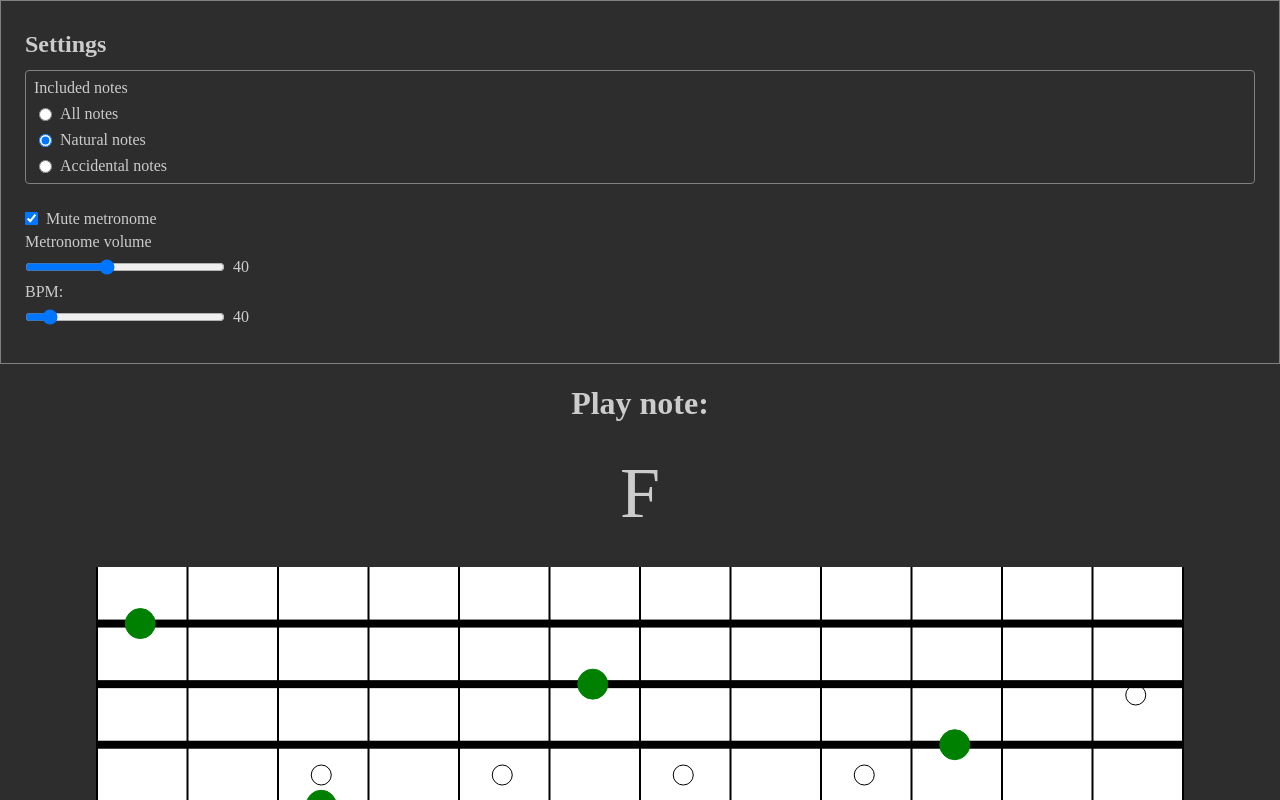
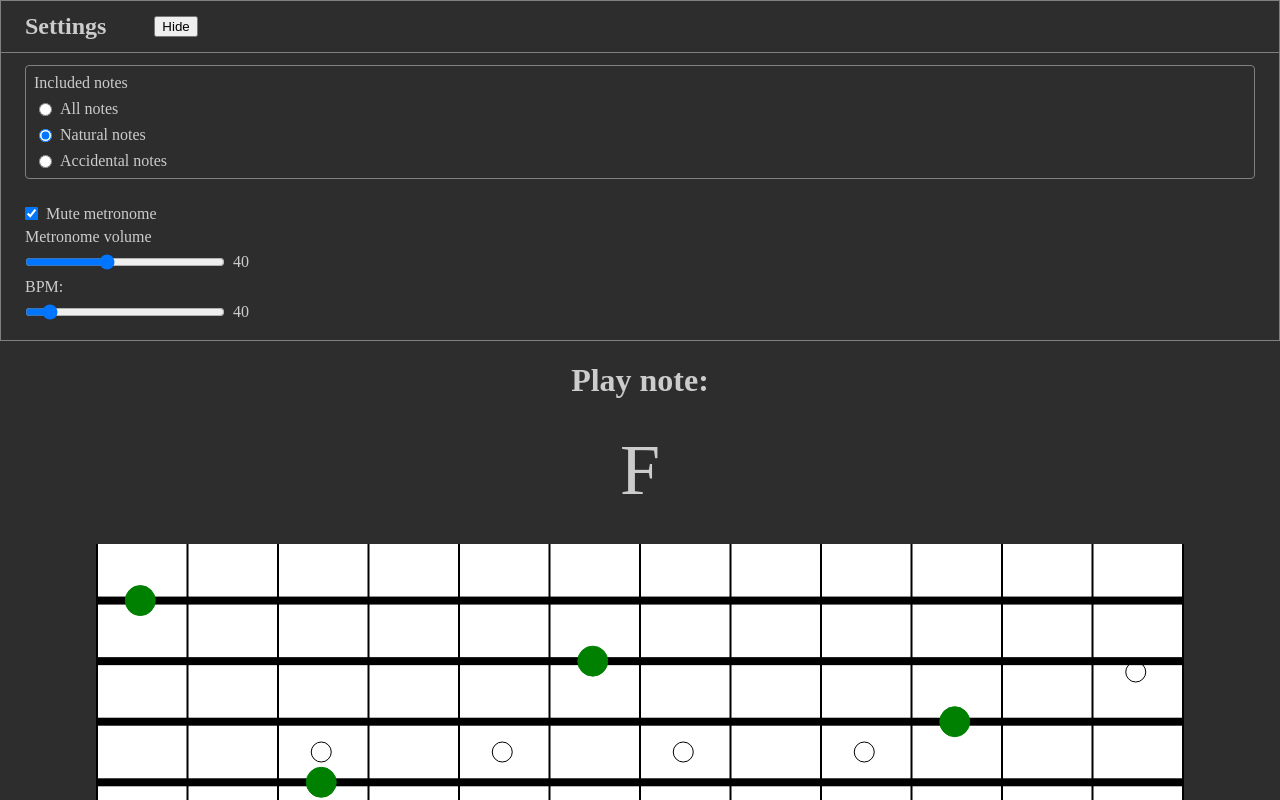
Before and after one commit to tonyanziano/learn-your-fretboard, a React app: page / in a window 1280 px wide. Shown: the top 800 px of the page. Built offline with nearby package versions, Linux system fonts and the light colour scheme.

Commit message:
Made settings pane collapsible

```diff
--- a/src/components/settings/NoteSettings.tsx
+++ b/src/components/settings/NoteSettings.tsx
@@ -70,6 +70,7 @@ export const NoteSettings: React.FC = () => {
   }, []);
 
   return (
+    // TODO: Could turn the <div><label>{children}</label></div> pattern into a React component for other settings groups
     <div aria-labelledby={radioGroupId} css={radioGroupStyle}>
       <label id={radioGroupId}>Included notes</label>
       {radioOptions.map(option => {
--- a/src/components/settings/Settings.tsx
+++ b/src/components/settings/Settings.tsx
@@ -1,29 +1,68 @@
-import React from 'react';
+import React, { useCallback } from 'react';
 import { BPMSlider } from './BPMSlider';
 import { AudioSettings } from './AudioSettings';
 /** @jsx jsx **/
 import { css } from '@emotion/react';
 import { NoteSettings } from './NoteSettings';
+import { useDispatch, useSelector } from 'react-redux';
+import { selectSettingsExpanded } from '../../state/selectors/settings';
+import { toggleSettingsExpanded } from '../../state/slices/settings';
 
 const style = css({
   display: 'flex',
   flexFlow: 'column nowrap',
-  padding: '30px 24px',
+  padding: '0',
   border: '1px solid gray',
 });
 
 const headerStyle = css({
+  display: 'flex',
+  flexFlow: 'row nowrap',
+  alignItems: 'center',
+  padding: '12px 24px',
+  borderBottom: '1px solid gray',
+});
+
+const headerTextStyle = css({
   margin: 0,
-  marginBottom: 12,
+});
+
+const expandButton = css({
+  marginLeft: 48,
+});
+
+const contentStyle = css({
+  padding: '12px 24px',
 });
 
 export const Settings: React.FC = () => {
+  // TODO: Save settings in local storage so that they persist between sessions
+  const expanded = useSelector(selectSettingsExpanded);
+  const dispatch = useDispatch();
+
+  const onExpandButtonClick = useCallback(() => {
+    dispatch(toggleSettingsExpanded());
+  }, []);
+
   return (
     <section css={style}>
-      <h2 css={headerStyle}>Settings</h2>
-      <NoteSettings />
-      <AudioSettings />
-      <BPMSlider />
+      <div css={headerStyle}>
+        <h2 css={headerTextStyle}>Settings</h2>
+        <button
+          css={expandButton}
+          onClick={onExpandButtonClick}
+          type={'button'}
+        >
+          {expanded ? 'Hide' : 'Show'}
+        </button>
+      </div>
+      {expanded ? (
+        <div css={contentStyle}>
+          <NoteSettings />
+          <AudioSettings />
+          <BPMSlider />
+        </div>
+      ) : null}
     </section>
   );
 };
--- a/src/state/selectors/settings.ts
+++ b/src/state/selectors/settings.ts
@@ -7,3 +7,8 @@ export const selectIncludedNotes = createSelector(
   selectSettingsState,
   state => state.includedNotes
 );
+
+export const selectSettingsExpanded = createSelector(
+  selectSettingsState,
+  state => state.expanded
+);
--- a/src/state/slices/settings.ts
+++ b/src/state/slices/settings.ts
@@ -8,10 +8,12 @@ export enum IncludedNotes {
 
 type SettingsState = {
   includedNotes: IncludedNotes;
+  expanded: boolean;
 };
 
 const initialState: SettingsState = {
   includedNotes: IncludedNotes.Natural,
+  expanded: true,
 };
 
 export const settingsSlice = createSlice({
@@ -21,7 +23,11 @@ export const settingsSlice = createSlice({
     setIncludedNotes: (state, action: PayloadAction<IncludedNotes>) => {
       state.includedNotes = action.payload;
     },
+    toggleExpanded: state => {
+      state.expanded = !state.expanded;
+    },
   },
 });
 
-export const { setIncludedNotes } = settingsSlice.actions;
+export const { setIncludedNotes, toggleExpanded: toggleSettingsExpanded } =
+  settingsSlice.actions;
```
